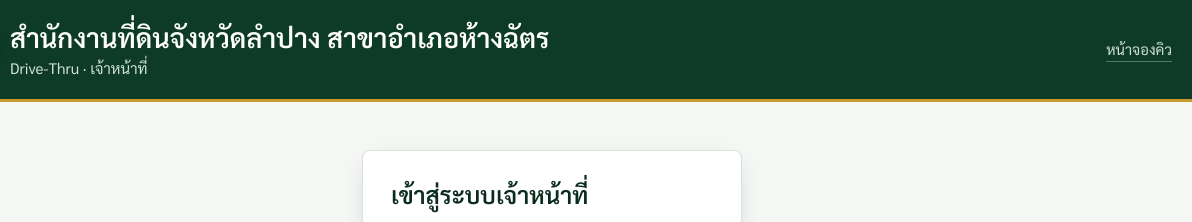
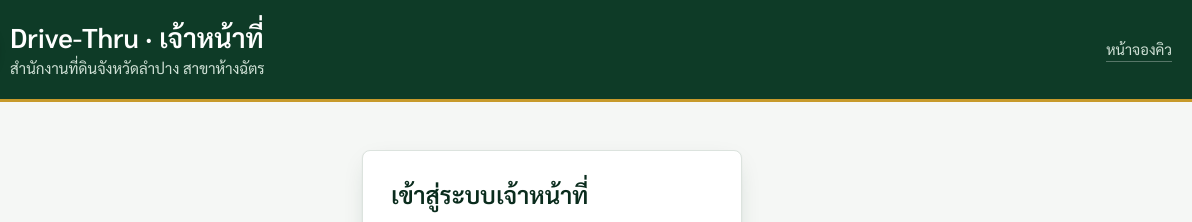
Before and after one commit to hangchatlandconnect/drivethru, a plain HTML site: page staff.html in a window 1280 px wide. Shown: the top 222 px of the page, 88-1280 px from the left. Drawn offline with Linux system fonts and the light colour scheme; a web font is replaced by a local one.

Commit message:
หัวเว็บ: ระบบจองคิวบริการ Drive-Thru + ชื่อสำนักงานไม่มีคำว่า อำเภอ
Co-Authored-By: Claude Opus 5.5 <noreply@anthropic.com>

```diff
--- a/staff.html
+++ b/staff.html
@@ -14,7 +14,7 @@
 <body>
 <header class="top"><div class="in">
   <div class="brand"><img class="logo" src="assets/logo.png" alt="ตราสำนักงานที่ดิน" width="64" height="63">
-    <div><h1>สำนักงานที่ดินจังหวัดลำปาง สาขาอำเภอห้างฉัตร</h1><p>Drive-Thru · เจ้าหน้าที่</p></div></div>
+    <div><h1>Drive-Thru · เจ้าหน้าที่</h1><p>สำนักงานที่ดินจังหวัดลำปาง สาขาห้างฉัตร</p></div></div>
   <nav class="topnav"><a href="index.html">หน้าจองคิว</a> <button class="link" id="logout" hidden>ออกจากระบบ</button></nav>
 </div></header>
 <div class="demo" id="demo" hidden>โหมดตัวอย่าง — ข้อมูลเก็บในเบราว์เซอร์นี้เท่านั้น ยังไม่ได้เชื่อมกับ Google Sheet</div>
```
Also changed, not shown: index.html (+1 -1 lines), 1 other file.
